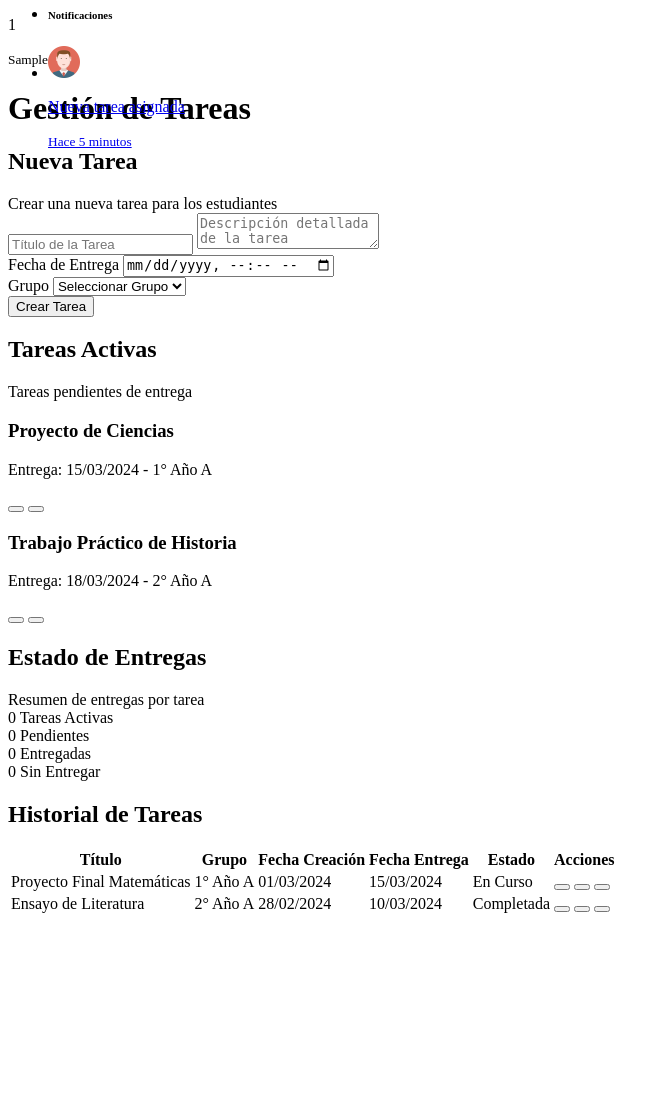
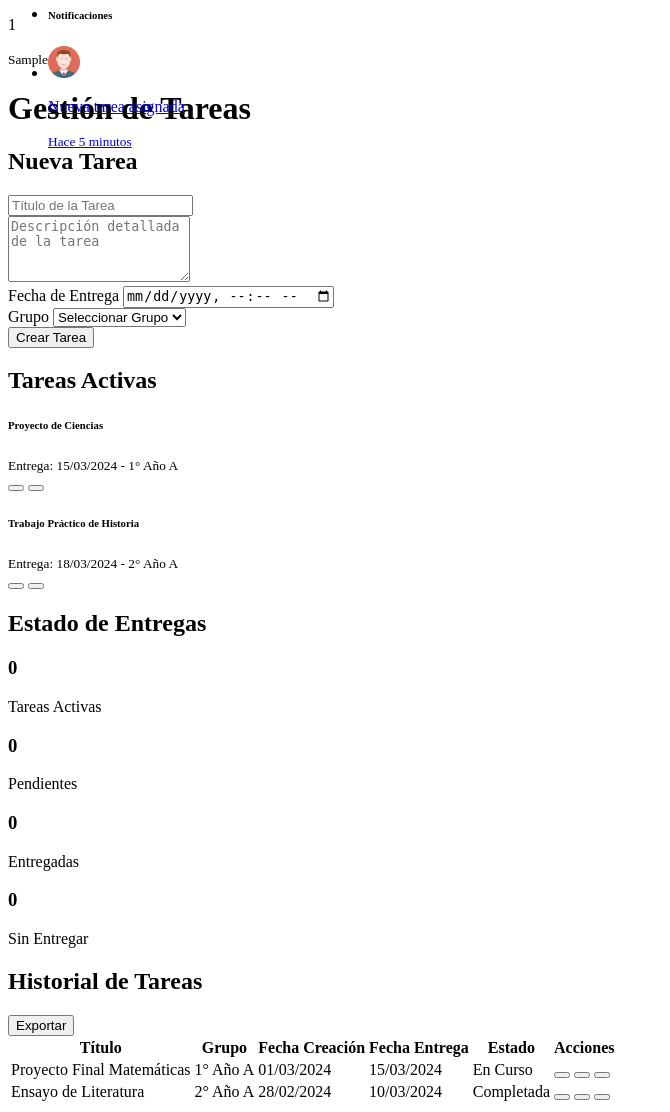
Before and after one commit to JuanSebastian23/GestiondeTareas, a PHP site: template app/views/teacher/task_management.php in a window 1280 px wide. Shown: the part 225-1337 px from the top of the page, without its empty margins (0-670 px from the left). Before the commit the page ends 1138 px from the top, so only its background shows below. Run offline with PHP 8.4, Linux system fonts and the light colour scheme; the template is opened without the code that fills it, so the values that code supplies are empty; the visitor is signed in with stand-in values (Sample User, id 1).

Commit message:
Mejora interfaz profesor

```diff
--- a/app/views/teacher/task_management.php
+++ b/app/views/teacher/task_management.php
@@ -13,7 +13,7 @@
     <link rel="icon" href="<?= BASE_URL ?>/public/assets/images/chart-line-solid.svg">
 </head>
 
-<body>
+<body class="bg-light">
 
     <!-- Include Sidebar -->
     <?php require_once(LAYOUTS_PATH . '/sidebar_teacher.php'); ?>
@@ -23,17 +23,23 @@
         <?php require_once(LAYOUTS_PATH . '/header.php'); ?>
 
         <h1 class="position-relative header-page">Gestión de Tareas</h1>
-        <div class="dashboard-page">
-            <div class="wrapper">
+        <div class="container-fluid py-4">
+
+            <div class="row">
                 <!-- Nueva Tarea Section -->
-                <div class="quick-draft mega" data-aos="fade-up">
-                    <div>
-                        <h2 class="section-header">Nueva Tarea</h2>
-                        <span class="section-des">Crear una nueva tarea para los estudiantes</span>
+                <div class="col-lg-6 mb-4">
+                    <div class="card shadow-sm" data-aos="fade-up">
+                        <div class="card-header bg-white py-3">
+                            <h2 class="h5 mb-0 text-gray-800">Nueva Tarea</h2>
                         </div>
+                        <div class="card-body">
                             <form>
-                        <input class="d-block mb-3 w-100 p-2" type="text" placeholder="Título de la Tarea" required>
-                        <textarea class="d-block mb-3 w-100 p-2" placeholder="Descripción detallada de la tarea" required></textarea>
+                                <div class="mb-3">
+                                    <input type="text" class="form-control form-control-lg" placeholder="Título de la Tarea" required>
+                                </div>
+                                <div class="mb-3">
+                                    <textarea class="form-control" rows="4" placeholder="Descripción detallada de la tarea" required></textarea>
+                                </div>
                                 <div class="row mb-3">
                                     <div class="col-md-6">
                                         <label class="form-label">Fecha de Entrega</label>
@@ -41,7 +47,7 @@
                                     </div>
                                     <div class="col-md-6">
                                         <label class="form-label">Grupo</label>
-                                <select class="form-control" required>
+                                        <select class="form-select" required>
                                             <option value="">Seleccionar Grupo</option>
                                             <option value="1">1° Año A</option>
                                             <option value="2">1° Año B</option>
@@ -49,78 +55,101 @@
                                         </select>
                                     </div>
                                 </div>
-                        <input class="save d-block btn btn-primary" type="submit" value="Crear Tarea">
+                                <button type="submit" class="btn btn-primary btn-lg w-100">
+                                    <i class="fas fa-plus-circle me-2"></i>Crear Tarea
+                                </button>
                             </form>
+                        </div>
+                    </div>
                 </div>
 
                 <!-- Tareas Activas Section -->
-                <div class="tasks mega" data-aos="fade-up">
+                <div class="col-lg-6 mb-4">
+                    <div class="card shadow-sm" data-aos="fade-up">
+                        <div class="card-header bg-white py-3">
+                            <h2 class="h5 mb-0 text-gray-800">Tareas Activas</h2>
+                        </div>
+                        <div class="card-body">
+                            <div class="list-group">
+                                <div class="list-group-item list-group-item-action d-flex justify-content-between align-items-center p-3">
                                     <div>
-                        <h2 class="section-header">Tareas Activas</h2>
-                        <span class="section-des">Tareas pendientes de entrega</span>
+                                        <h6 class="mb-1">Proyecto de Ciencias</h6>
+                                        <small class="text-muted">Entrega: 15/03/2024 - 1° Año A</small>
                                     </div>
-                    <div class="data">
-                        <div class="d-flex align-items-center item">
-                            <div class="info">
-                                <h3>Proyecto de Ciencias</h3>
-                                <p>Entrega: 15/03/2024 - 1° Año A</p>
-                            </div>
-                            <div class="buttons d-flex gap-2">
-                                <button class="btn btn-sm btn-primary"><i class="fas fa-edit"></i></button>
-                                <button class="btn btn-sm btn-danger"><i class="fas fa-trash"></i></button>
+                                    <div class="btn-group">
+                                        <button class="btn btn-outline-primary btn-sm"><i class="fas fa-edit"></i></button>
+                                        <button class="btn btn-outline-danger btn-sm"><i class="fas fa-trash"></i></button>
                                     </div>
                                 </div>
-                        <div class="d-flex align-items-center item">
-                            <div class="info">
-                                <h3>Trabajo Práctico de Historia</h3>
-                                <p>Entrega: 18/03/2024 - 2° Año A</p>
+                                <div class="list-group-item list-group-item-action d-flex justify-content-between align-items-center p-3">
+                                    <div>
+                                        <h6 class="mb-1">Trabajo Práctico de Historia</h6>
+                                        <small class="text-muted">Entrega: 18/03/2024 - 2° Año A</small>
                                     </div>
-                            <div class="buttons d-flex gap-2">
-                                <button class="btn btn-sm btn-primary"><i class="fas fa-edit"></i></button>
-                                <button class="btn btn-sm btn-danger"><i class="fas fa-trash"></i></button>
+                                    <div class="btn-group">
+                                        <button class="btn btn-outline-primary btn-sm"><i class="fas fa-edit"></i></button>
+                                        <button class="btn btn-outline-danger btn-sm"><i class="fas fa-trash"></i></button>
+                                    </div>
+                                </div>
                             </div>
                         </div>
                     </div>
                 </div>
 
                 <!-- Estado de Entregas Section -->
-                <div class="statistics mega" data-aos="fade-up">
-                    <div>
-                        <h2 class="section-header">Estado de Entregas</h2>
-                        <span class="section-des">Resumen de entregas por tarea</span>
+                <div class="col-12 mb-4">
+                    <div class="card shadow-sm" data-aos="fade-up">
+                        <div class="card-header bg-white py-3">
+                            <h2 class="h5 mb-0 text-gray-800">Estado de Entregas</h2>
                         </div>
-                    <div class="row">
-                        <div class="col-lg-3 col-md-6 box text-center">
-                            <i class="fa-regular fa-file-lines c-blue"></i>
-                            <span class="d-block" data-goal="12">0</span>
-                            Tareas Activas
+                        <div class="card-body">
+                            <div class="row g-4">
+                                <div class="col-lg-3 col-md-6">
+                                    <div class="border rounded p-3 text-center">
+                                        <i class="fas fa-file-alt fs-2 text-primary mb-2"></i>
+                                        <h3 class="h2 mb-0" data-goal="12">0</h3>
+                                        <p class="text-muted mb-0">Tareas Activas</p>
                                     </div>
-                        <div class="col-lg-3 col-md-6 box text-center">
-                            <i class="fa-solid fa-clock c-orange"></i>
-                            <span class="d-block" data-goal="25">0</span>
-                            Pendientes
                                 </div>
-                        <div class="col-lg-3 col-md-6 box text-center">
+                                <div class="col-lg-3 col-md-6">
+                                    <div class="border rounded p-3 text-center">
+                                        <i class="fas fa-clock fs-2 text-warning mb-2"></i>
+                                        <h3 class="h2 mb-0" data-goal="25">0</h3>
+                                        <p class="text-muted mb-0">Pendientes</p>
+                                    </div>
+                                </div>
+                                <div class="col-lg-3 col-md-6">
+                                    <div class="border rounded p-3 text-center">
                                         <i class="fa-regular fa-circle-check c-green"></i>
-                            <span class="d-block" data-goal="89">0</span>
-                            Entregadas
+                                        <h3 class="h2 mb-0" data-goal="89">0</h3>
+                                        <p class="text-muted mb-0">Entregadas</p>
                                     </div>
-                        <div class="col-lg-3 col-md-6 box text-center">
+                                </div>
+                                <div class="col-lg-3 col-md-6">
+                                    <div class="border rounded p-3 text-center">
                                         <i class="fa-solid fa-xmark c-red"></i>
-                            <span class="d-block" data-goal="8">0</span>
-                            Sin Entregar
+                                        <h3 class="h2 mb-0" data-goal="8">0</h3>
+                                        <p class="text-muted mb-0">Sin Entregar</p>
+                                    </div>
+                                </div>
+                            </div>
                         </div>
                     </div>
                 </div>
 
                 <!-- Tabla de Tareas -->
-                <div class="table mega" data-aos="fade-up">
-                    <div>
-                        <h2 class="section-header">Historial de Tareas</h2>
+                <div class="col-12">
+                    <div class="card shadow-sm" data-aos="fade-up">
+                        <div class="card-header bg-white py-3 d-flex justify-content-between align-items-center">
+                            <h2 class="h5 mb-0 text-gray-800">Historial de Tareas</h2>
+                            <button class="btn btn-primary btn-sm">
+                                <i class="fas fa-download me-2"></i>Exportar
+                            </button>
                         </div>
-                    <div class="responsive-table">
-                        <table>
-                            <thead>
+                        <div class="card-body">
+                            <div class="table-responsive">
+                                <table class="table table-hover">
+                                    <thead class="table-light">
                                         <tr>
                                             <th>Título</th>
                                             <th>Grupo</th>
@@ -136,11 +165,13 @@
                                             <td>1° Año A</td>
                                             <td>01/03/2024</td>
                                             <td>15/03/2024</td>
-                                    <td><span class="label bg-blue">En Curso</span></td>
+                                            <td><span class="badge bg-primary">En Curso</span></td>
                                             <td>
-                                        <button class="btn btn-sm btn-primary"><i class="fas fa-eye"></i></button>
-                                        <button class="btn btn-sm btn-warning"><i class="fas fa-edit"></i></button>
-                                        <button class="btn btn-sm btn-danger"><i class="fas fa-trash"></i></button>
+                                                <div class="btn-group">
+                                                    <button class="btn btn-outline-primary btn-sm"><i class="fas fa-eye"></i></button>
+                                                    <button class="btn btn-outline-warning btn-sm"><i class="fas fa-edit"></i></button>
+                                                    <button class="btn btn-outline-danger btn-sm"><i class="fas fa-trash"></i></button>
+                                                </div>
                                             </td>
                                         </tr>
                                         <tr>
@@ -148,15 +179,19 @@
                                             <td>2° Año A</td>
                                             <td>28/02/2024</td>
                                             <td>10/03/2024</td>
-                                    <td><span class="label bg-green">Completada</span></td>
+                                            <td><span class="badge bg-green">Completada</span></td>
                                             <td>
-                                        <button class="btn btn-sm btn-primary"><i class="fas fa-eye"></i></button>
-                                        <button class="btn btn-sm btn-warning"><i class="fas fa-edit"></i></button>
-                                        <button class="btn btn-sm btn-danger"><i class="fas fa-trash"></i></button>
+                                                <div class="btn-group">
+                                                    <button class="btn btn-outline-primary btn-sm"><i class="fas fa-eye"></i></button>
+                                                    <button class="btn btn-outline-warning btn-sm"><i class="fas fa-edit"></i></button>
+                                                    <button class="btn btn-outline-danger btn-sm"><i class="fas fa-trash"></i></button>
+                                                </div>
                                             </td>
                                         </tr>
                                     </tbody>
                                 </table>
+                            </div>
+                        </div>
                     </div>
                 </div>
             </div>
```
Lines whose indentation alone changed are shown as unchanged.
